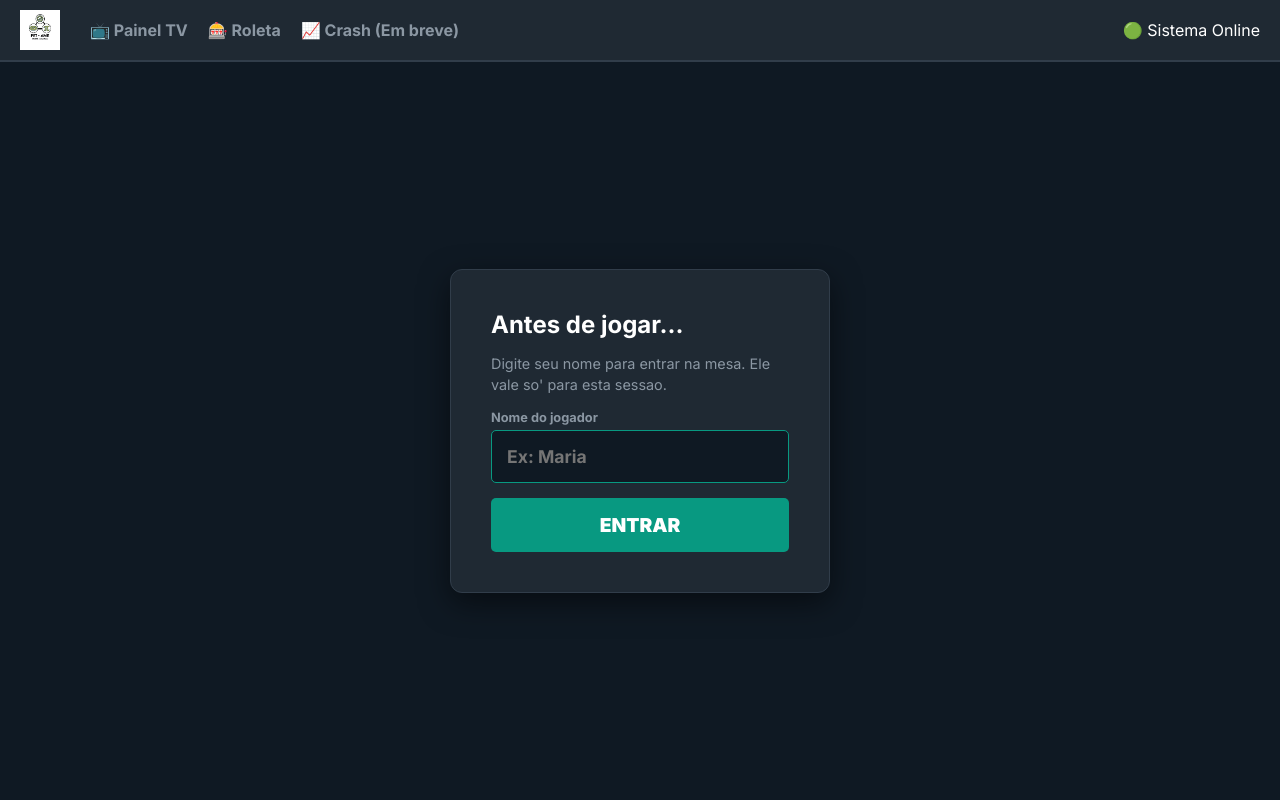
After one commit to JoaoPauluu/cassino_pet, a Flask app: template frontend/templates/entrar.html in a window 1280 px wide. The commit adds this page. Run offline with Flask 3, Linux system fonts and the light colour scheme; the template is opened without the code that fills it, so the values that code supplies are empty.

Commit message:
Adicionado frontend baseado em flask

```diff
--- /dev/null
+++ b/frontend/app.py
@@ -0,0 +1,80 @@
+"""
+PET Cassino - aplicacao Flask
+Serve o Painel TV (dashboard) e o jogo Double (roleta).
+
+- Nome do TABLET/dispositivo: continua guardado no localStorage do navegador
+  (feito em static/js/roleta.js), exatamente como antes - e' por isso que so'
+  precisa ser configurado uma vez por aparelho.
+- Nome do JOGADOR: agora e' pedido por esta aplicacao e guardado na sessao do
+  Flask, entao dura so' enquanto aquele navegador estiver com a sessao aberta
+  (ate fechar o navegador ou clicar em "Sair").
+"""
+import os
+import secrets
+
+from flask import Flask, render_template, request, redirect, url_for, session
+
+app = Flask(__name__)
+
+# Em producao, defina a variavel de ambiente SECRET_KEY com um valor fixo e
+# aleatorio, senao toda vez que a aplicacao reiniciar as sessoes (nomes dos
+# jogadores) se perdem e todo mundo precisa digitar o nome de novo.
+app.secret_key = os.environ.get("SECRET_KEY", secrets.token_hex(32))
+
+# Cookie de sessao "nao permanente": o navegador descarta quando fecha.
+app.config["SESSION_PERMANENT"] = False
+
+
+@app.context_processor
+def inject_username():
+    """Deixa `username` disponivel em qualquer template automaticamente."""
+    return {"username": session.get("username")}
+
+
+@app.route("/")
+def painel():
+    """Painel TV: estatisticas globais, publico, sem necessidade de nome."""
+    return render_template("painel.html", active_page="painel")
+
+
+@app.route("/roleta")
+def roleta():
+    """Mesa do Double. Exige nome de jogador definido (sessao)."""
+    if "username" not in session:
+        return redirect(url_for("entrar", next=url_for("roleta")))
+    return render_template("roleta.html", active_page="roleta")
+
+
+@app.route("/entrar", methods=["GET", "POST"])
+def entrar():
+    """Pede o nome do jogador e guarda na sessao (nao em banco de dados)."""
+    next_url = request.values.get("next") or url_for("roleta")
+
+    if request.method == "POST":
+        nome = (request.form.get("nome") or "").strip()[:40]
+        if nome:
+            session["username"] = nome
+            return redirect(next_url)
+        return render_template(
+            "entrar.html", next=next_url, erro="Digite um nome para continuar."
+        )
+
+    # Ja tem nome na sessao? Nao precisa perguntar de novo.
+    if "username" in session:
+        return redirect(next_url)
+
+    return render_template("entrar.html", next=next_url, erro=None)
+
+
+@app.route("/sair")
+def sair():
+    """Botao 'Sair': limpa o nome da sessao (o dispositivo continua salvo)."""
+    session.pop("username", None)
+    return redirect(url_for("entrar"))
+
+
+if __name__ == "__main__":
+    # host 0.0.0.0 para os outros tablets da rede local conseguirem acessar.
+    # debug=False de proposito: com host 0.0.0.0 o debugger interativo do
+    # Flask ficaria exposto pra rede inteira, o que nao e' seguro.
+    app.run(host="0.0.0.0", port=5000, debug=False)
--- /dev/null
+++ b/frontend/static/css/auth.css
@@ -0,0 +1,36 @@
+.auth-container { flex: 1; display: flex; align-items: center; justify-content: center; padding: 40px 20px; }
+
+.auth-card {
+    background-color: var(--bg-card);
+    border: 1px solid var(--border-color);
+    border-radius: 12px;
+    padding: 40px;
+    width: 100%;
+    max-width: 380px;
+    display: flex;
+    flex-direction: column;
+    gap: 15px;
+    box-shadow: 0 10px 30px rgba(0,0,0,0.5);
+}
+
+.auth-card h2 { font-size: 1.5rem; }
+.auth-card p { color: var(--text-muted); font-size: 0.9rem; line-height: 1.4; }
+
+.auth-card .input-group { display: flex; flex-direction: column; gap: 5px; }
+.auth-card .input-group label { font-size: 0.8rem; color: var(--text-muted); font-weight: 700; }
+.auth-card input {
+    background-color: var(--bg-dark);
+    border: 1px solid var(--border-color);
+    color: var(--text-main);
+    padding: 15px;
+    border-radius: 5px;
+    font-size: 1.1rem;
+    font-weight: 700;
+    outline: none;
+    width: 100%;
+}
+.auth-card input:focus { border-color: var(--accent-green); }
+
+.auth-card .btn-apostar { width: 100%; }
+
+.auth-erro { color: var(--accent-red); font-size: 0.9rem; font-weight: 700; }
--- a/frontend/css_roleta.css
+++ b/frontend/static/css/roleta.css
@@ -14,6 +14,8 @@ body { background-color: var(--bg-dark); color: var(--text-main); height: 100vh;
 .user-info { display: flex; flex-direction: column; align-items: flex-end; }
 .user-info span { font-size: 0.9rem; font-weight: 700; }
 .saldo { color: var(--accent-green); font-size: 1.2rem !important; font-weight: 900 !important; }
+.btn-sair { background: transparent; border: 1px solid var(--border-color); color: var(--text-muted); text-decoration: none; padding: 8px 14px; border-radius: 5px; font-size: 0.85rem; font-weight: 700; transition: 0.2s; white-space: nowrap; }
+.btn-sair:hover { border-color: var(--accent-red); color: var(--accent-red); }
 
 /* LAYOUT JOGO */
 .game-container { display: flex; flex: 1; padding: 20px; gap: 20px; max-width: 1400px; margin: 0 auto; width: 100%; }
--- /dev/null
+++ b/frontend/templates/base.html
@@ -0,0 +1,32 @@
+<!DOCTYPE html>
+<html lang="pt-BR">
+<head>
+    <meta charset="UTF-8">
+    <meta name="viewport" content="width=device-width, initial-scale=1.0">
+    <title>{% block title %}PET Cassino{% endblock %}</title>
+    <link href="https://fonts.googleapis.com/css2?family=Inter:wght@400;700;900&display=swap" rel="stylesheet">
+    {% block stylesheet %}{% endblock %}
+</head>
+<body>
+    <header class="top-bar">
+        <div class="logo-area">
+            <img src="{{ url_for('static', filename='img/logo-pet.jpg') }}"
+                 alt="Logo"
+                 class="logo"
+                 onerror="this.src='https://via.placeholder.com/150x50/1A1B20/FFFFFF?text=PET+CASSINO'">
+            <nav class="menu">
+                <a href="{{ url_for('painel') }}" class="{{ 'active' if active_page == 'painel' else '' }}">📺 Painel TV</a>
+                <a href="{{ url_for('roleta') }}" class="{{ 'active' if active_page == 'roleta' else '' }}">🎰 Roleta</a>
+                <a href="#">📈 Crash (Em breve)</a>
+            </nav>
+        </div>
+        {% block header_right %}
+        <div class="status-banco">🟢 Sistema Online</div>
+        {% endblock %}
+    </header>
+
+    {% block content %}{% endblock %}
+
+    {% block scripts %}{% endblock %}
+</body>
+</html>
--- /dev/null
+++ b/frontend/templates/entrar.html
@@ -0,0 +1,30 @@
+{% extends "base.html" %}
+
+{% block title %}Entrar - PET Cassino{% endblock %}
+
+{% block stylesheet %}
+<link rel="stylesheet" href="{{ url_for('static', filename='css/roleta.css') }}">
+<link rel="stylesheet" href="{{ url_for('static', filename='css/auth.css') }}">
+{% endblock %}
+
+{% block content %}
+<main class="auth-container">
+    <form class="auth-card" method="POST" action="{{ url_for('entrar') }}">
+        <h2>Antes de jogar...</h2>
+        <p>Digite seu nome para entrar na mesa. Ele vale so' para esta sessao.</p>
+
+        <input type="hidden" name="next" value="{{ next }}">
+
+        <div class="input-group">
+            <label for="nome">Nome do jogador</label>
+            <input type="text" id="nome" name="nome" placeholder="Ex: Maria" maxlength="40" autofocus required>
+        </div>
+
+        {% if erro %}
+        <p class="auth-erro">{{ erro }}</p>
+        {% endif %}
+
+        <button type="submit" class="btn-apostar">Entrar</button>
+    </form>
+</main>
+{% endblock %}
--- a/backend/api/requirements.txt
+++ b/requirements.txt
@@ -3,3 +3,4 @@ uvicorn[standard]==0.30.6
 sqlalchemy==2.0.35
 pydantic==2.9.2
 python-dotenv==1.0.1
+Flask>=3.0,<4.0
```
Also changed, not shown: frontend/index.html (deleted, +0 -65 lines), frontend/roleta.html (deleted, +0 -72 lines), frontend/static/js/roleta.js (renamed from frontend/js_roleta.js, +9 -6 lines), frontend/templates/painel.html (added, +53 -0 lines), frontend/templates/roleta.html (added, +70 -0 lines), README.md, frontend/static/css/index.css (line endings or trailing spaces), frontend/static/img/logo-pet.jpg (renamed from frontend/logo-pet.png.jpg), frontend/static/js/index.js (line endings or trailing spaces).
